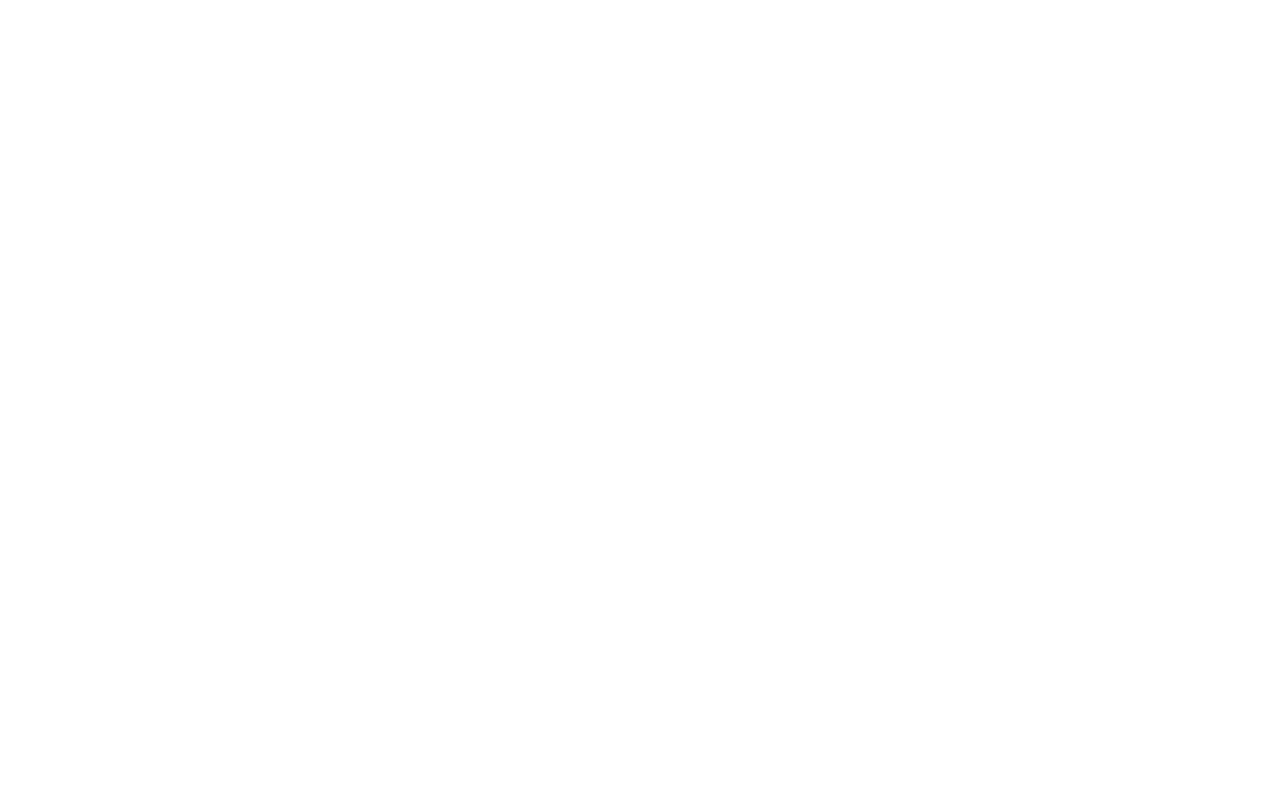
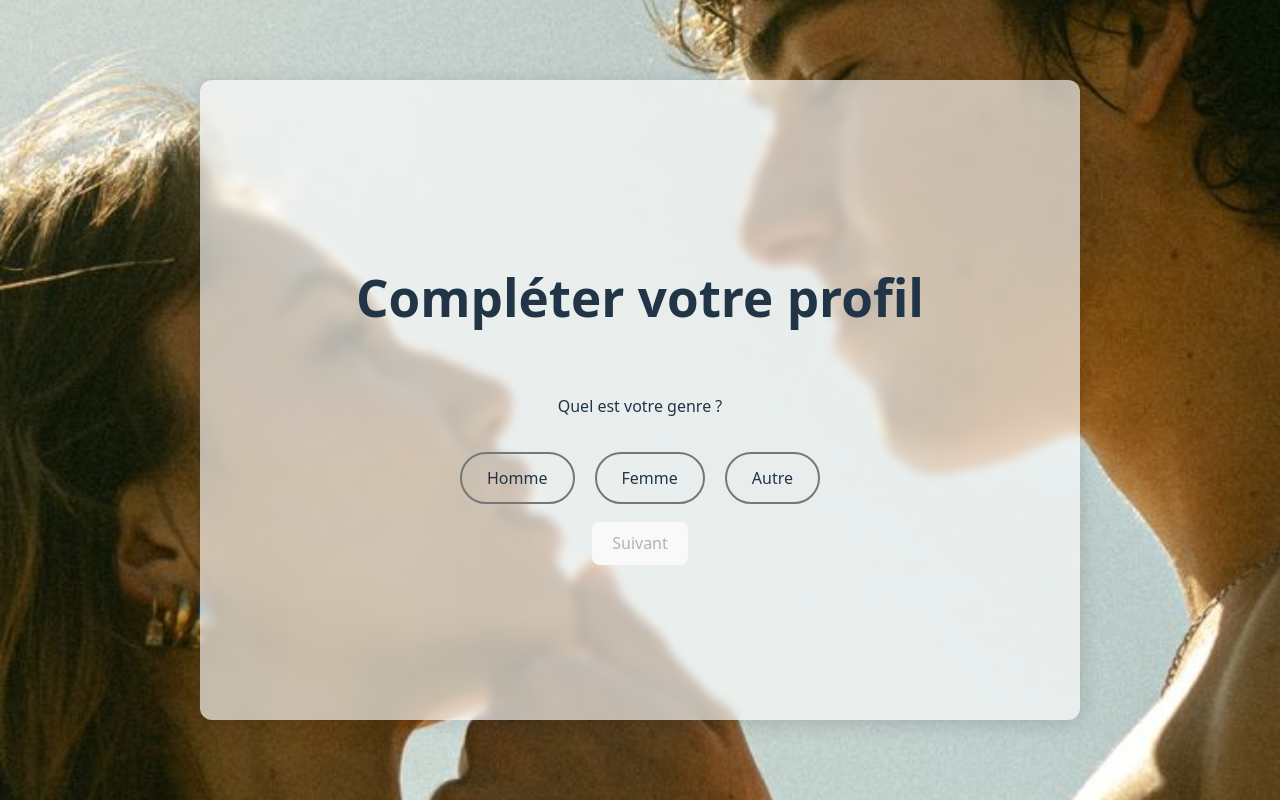
Before and after one commit to S-Stanley/matcha, a React (Vite) app in the folder vite-project/: page /completeprofile in a window 1280 px wide. Before the commit this address had no page. Built offline with nearby package versions, Linux system fonts and the light colour scheme.

Commit message:
feat: new page CompleteProfile

```diff
--- a/vite-project/src/App.jsx
+++ b/vite-project/src/App.jsx
@@ -1,6 +1,7 @@
 import { BrowserRouter as Router, Routes, Route } from "react-router-dom";
 import Login from './pages/Login.jsx'
 import Register from './pages/Register.jsx'
+import CompleteProfile from './pages/CompleteProfile.jsx'
 import './App.css'
 
 function App() {
@@ -9,6 +10,7 @@
       <Routes>
         <Route path="/" element={<Login />} />
         <Route path="/register" element={<Register />} />
+        <Route path="/completeprofile" element={<CompleteProfile />} />
       </Routes>
     </Router>
   )
--- /dev/null
+++ b/vite-project/src/CSS/CompleteProfile.css
@@ -0,0 +1,64 @@
+/* Centrage de l'ensemble de la page */
+.completeprofile-container {
+  display: flex;
+  justify-content: center;
+  align-items: center;
+
+  width: 100vw;
+  height: 100vh;
+
+  background-image: url("/picture-register2.jpg");
+  background-size: cover;       /* L’image couvre tout */
+  background-position: center;  /* Centrée */
+  background-repeat: no-repeat;
+}
+
+/* Bloc principal */
+.completeprofile-page {
+  width: 70%; /* Largeur du panneau */
+  max-width: 800px;
+  min-height: 70vh;
+  padding: 40px;
+
+  background: rgba(255, 255, 255, 0.65); /* Blanc + transparence */
+  backdrop-filter: blur(5px); /* Effet verre flou moderne */
+
+  border-radius: 12px; /* Coins arrondis */
+  box-shadow: 0 4px 20px rgba(0, 0, 0, 0.15); /* Ombre douce */
+
+  display: flex;
+  flex-direction: column;
+  justify-content: center;
+  align-items: center;
+  gap: 18px;
+}
+
+/* BOUTON */
+.choices-container {
+  display: flex;
+  gap: 20px;
+  flex-wrap: wrap;
+  justify-content: center;
+}
+
+.choice-circle {
+  padding: 12px 25px;
+  border: 2px solid #777;
+  border-radius: 30px;
+  cursor: pointer;
+  transition: 0.2s ease;
+  font-weight: 500;
+}
+
+.choice-circle:hover {
+  background-color: rgba(0,0,0,0.05);
+}
+
+.choice-circle.selected {
+  background-color: #ff4d79;
+  color: white;
+  border-color: #ff4d79;
+  box-shadow: 0 4px 12px rgba(255, 77, 120, 0.4);
+}
+
+/* --------------------------------------------- */
--- a/vite-project/src/CSS/Login.css
+++ b/vite-project/src/CSS/Login.css
@@ -1,13 +1,30 @@
 /* Centrage de l'ensemble de la page */
 .login-container {
-    display: flex;
-    flex-direction: column;
-    align-items: center;
-    justify-content: center;
-    height: 100vh;
-    gap: 16px;
-    background-color: #f5f6fa;
-  }
+  display: flex;
+  width: 100vw;
+  height: 100vh;
+  background-color: #e6dddd;
+}
+
+/* Zone gauche (image) */
+.login-left {
+  flex: 1;
+  display: flex;
+  justify-content: center;
+  align-items: center;
+  position: relative;
+}
+
+/* Zone droite (formulaire) */
+.login-right {
+  flex: 1;
+  display: flex;
+  flex-direction: column;
+  justify-content: center;
+  align-items: center;
+  gap: 18px;
+  padding: 20px;
+}
 
   .forgotpassword-button {
     color: black;
--- /dev/null
+++ b/vite-project/src/pages/CompleteProfile.jsx
@@ -0,0 +1,132 @@
+import "../CSS/CompleteProfile.css";
+import { useState } from "react";
+
+function CompleteProfile() {
+
+  // ÉTAPE COURANTE
+  const [step, setStep] = useState(0);
+
+  // RÉPONSES UTILISATEUR
+  const [answers, setAnswers] = useState({
+    gender: "",
+    preference: "",
+    bio: "",
+    hobby: "",
+  });
+
+  // TABLEAU DES QUESTIONS
+  const steps = [
+    {
+      question: "Quel est votre genre ?",
+      key: "gender",
+      type: "choices",
+      options: ["Homme", "Femme", "Autre"]
+    },
+    {
+      question: "Quel genre recherchez-vous ?",
+      key: "preference",
+      type: "choices",
+      options: ["Homme", "Femme", "Les deux"]
+    },
+    {
+      question: "Écrivez une courte bio :",
+      key: "bio",
+      type: "textarea"
+    },
+    {
+      question: "Choisissez vos loisirs :",
+      key: "hobby",
+      type: "choices",
+      options: ["Sport", "Jeux vidéo", "Voyages", "Cinéma", "Cuisine"]
+    },
+  ];
+
+  const current = steps[step];
+
+  const handleSelect = (value) => {
+    setAnswers({
+      ...answers,
+      [current.key]: value
+    });
+  };
+
+  const handleChange = (e) => {
+    setAnswers({
+      ...answers,
+      [current.key]: e.target.value
+    });
+  };
+
+  const nextStep = () => {
+    if (step < steps.length - 1) setStep(step + 1);
+  };
+
+  const prevStep = () => {
+    if (step > 0) setStep(step - 1);
+  };
+
+  return (
+    <div className="completeprofile-container">
+      <div className="completeprofile-page">
+
+        <h1 className="completeprofile-title">Compléter votre profil</h1>
+
+        <p className="completeprofile-text">{current.question}</p>
+
+        {/* SI CHOIX → cercles cliquables */}
+        {current.type === "choices" && (
+          <div className="choices-container">
+            {current.options.map((option) => (
+              <div
+                key={option}
+                className={`choice-circle ${
+                  answers[current.key] === option ? "selected" : ""
+                }`}
+                onClick={() => handleSelect(option)}
+              >
+                {option}
+              </div>
+            ))}
+          </div>
+        )}
+
+        {/* SI TEXTAREA */}
+        {current.type === "textarea" && (
+          <textarea
+            value={answers[current.key]}
+            onChange={handleChange}
+            className="step-input"
+          ></textarea>
+        )}
+
+        {/* BOUTONS DE NAVIGATION */}
+        <div className="step-buttons">
+          {step > 0 && (
+            <button className="prev-button" onClick={prevStep}>
+              Retour
+            </button>
+          )}
+
+          {step < steps.length - 1 ? (
+            <button
+              className="next-button"
+              onClick={nextStep}
+              disabled={!answers[current.key]} /* Désactive si pas de réponse */
+            >
+              Suivant
+            </button>
+          ) : (
+            <button
+              className="complete-button"
+              onClick={() => console.log("Réponses finales :", answers)}
+            >
+              Terminer
+            </button>
+          )}
+        </div>
+      </div>
+    </div>
+  );
+}
+
+export default CompleteProfile;
--- a/vite-project/src/pages/Login.jsx
+++ b/vite-project/src/pages/Login.jsx
@@ -6,15 +6,20 @@
 
   return (
     <div className="login-container">
-      <div className="login-box">
+        <div className="login-left">
+            <img src="/picture-register2.jpg" alt="register" className="register-image" />
+            <p className="register-text">Rencontre maintenant</p>
+        </div>
+
+        <div className="login-right">
             <h1 className="login-title">Se connecter</h1>
-
             <div className="div-button-register">
                 <p className="button-register">Pas encore de compte ?</p>
                 <p className="button-register-color" onClick={() => navigate("/register")} style={{ cursor: "pointer" }}>
                     S'inscrire
                 </p>
             </div>
+
 
             <input className="login-input" type="text" placeholder="Email" />
             <input className="login-input" type="password" placeholder="Mot de passe" />
@@ -23,8 +28,9 @@
                 Mot de passe oublié ?
             </p>
 
-        <button className="login-button">Se connecter</button>
-
+            <button className="login-button" onClick={() => navigate("/CompleteProfile")} style={{ cursor: "pointer" }}>
+                    Se connecter
+            </button>
         </div>
     </div>
   );
--- a/vite-project/src/pages/Register.jsx
+++ b/vite-project/src/pages/Register.jsx
@@ -1,31 +1,119 @@
 import "../CSS/Register.css";
 import { useNavigate } from "react-router-dom";
+import { useState, useEffect } from "react";
 
 function Register() {
     const navigate = useNavigate();
+
+    const [form, setForm] = useState({
+        firstname: "",
+        lastname: "",
+        username: "",
+        email: "",
+        password: ""
+    });
+
+    const [error, setError] = useState(null);
+
+    const images = [
+        "/picture-register2.jpg",
+        "/picture-register3.jpg",
+        "/picture-register4.jpg",
+    ];
+    const [index, setIndex] = useState(0);
+
+    useEffect(() => {
+        const timer = setInterval(() => {
+            setIndex((i) => (i + 1) % images.length);
+        }, 3000);
+        return () => clearInterval(timer);
+    }, []);
+
+    // -------------------------------
+    // 🔥 Fonction pour envoyer le formulaire
+    // -------------------------------
+    const handleRegister = async () => {
+
+        // --- VALIDATIONS FRONTEND ---
+        if (Object.values(form).some(v => v.trim() === "")) {
+            return setError("Tous les champs sont obligatoires.");
+        }
+
+        if (form.email.length > 50 || form.username.length > 50) {
+            return setError("Email et pseudo doivent faire moins de 50 caractères.");
+        }
+
+        const weakPasswords = ["cat", "dog", "password", "123456"];
+        if (weakPasswords.includes(form.password.toLowerCase())) {
+            return setError("Mot de passe trop faible.");
+        }
+
+        try {
+            const response = await fetch("http://127.0.0.1:5000/users", {
+                method: "POST",
+                headers: {
+                    "Content-Type": "application/x-www-form-urlencoded"
+                },
+                body: new URLSearchParams(form).toString(),
+            });
+
+            const data = await response.json();
+
+            if (!response.ok) {
+                return setError(data.error || "Erreur serveur");
+            }
+
+            // 🎉 Succès : rediriger vers login
+            navigate("/");
+
+        } catch (err) {
+            console.error(err);
+            setError("Impossible de contacter le serveur");
+        }
+    };
+
+    const handleChange = (e) => {
+        setForm({ ...form, [e.target.name]: e.target.value });
+    };
+
     return (
         <div className="register-container">
 
             <div className="register-left">
-                <img src="/picture-register2.jpg" alt="register" className="register-image" />
+                <img src={images[index]} alt="register" className="register-image" />
                 <p className="register-text">Rencontre maintenant</p>
+                <div className="carousel-dots">
+                    {images.map((_, i) => (
+                        <div key={i} className={`dot ${index === i ? "active" : ""}`} />
+                    ))}
+                </div>
             </div>
-
 
             <div className="register-right">
                 <h1 className="login-title">Créer un compte</h1>
 
                 <div className="div-button-connexion">
                     <p className="button-connexion">Déjà un compte ?</p>
-                    <p className="button-connexion-color" onClick={() => navigate("/")} style={{ cursor: "pointer" }}>
+                    <p
+                        className="button-connexion-color"
+                        onClick={() => navigate("/")}
+                        style={{ cursor: "pointer" }}
+                    >
                         Se connecter
                     </p>
                 </div>
 
-                <input className="login-input" type="text" placeholder="Email" />
-                <input className="login-input" type="password" placeholder="Mot de passe" />
+                {error && <p style={{ color: "red" }}>{error}</p>}
 
-                <button className="login-button">Créer mon compte</button>
+                <input className="login-input" name="lastname" type="text" placeholder="Nom" onChange={handleChange} />
+                <input className="login-input" name="firstname" type="text" placeholder="Prénom" onChange={handleChange} />
+                <input className="login-input" name="username" type="text" placeholder="Pseudo" onChange={handleChange} />
+                <input className="login-input" name="email" type="text" placeholder="Email" onChange={handleChange} />
+                <input className="login-input" name="password" type="password" placeholder="Mot de passe" onChange={handleChange} />
+
+                <button className="login-button" onClick={handleRegister}>
+                    Créer mon compte
+                </button>
             </div>
         </div>
     );
```
Also changed, not shown: vite-project/src/CSS/Register.css (+29 -4 lines), vite-project/public/picture-register3.jpg (added), vite-project/public/picture-register4.jpg (added), vite-project/src/pages/Home.jsx (deleted). Lines whose indentation alone changed are shown as unchanged.
